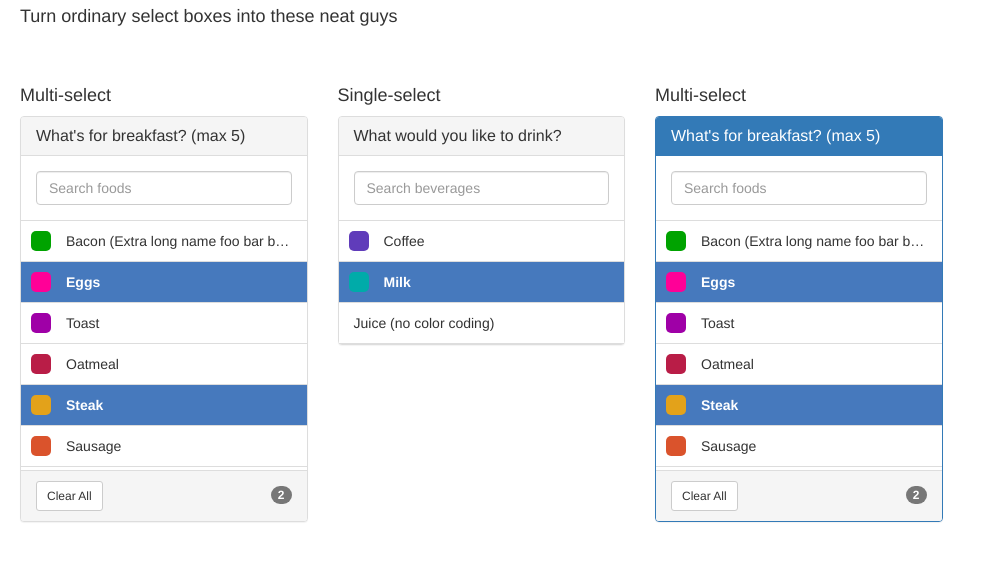
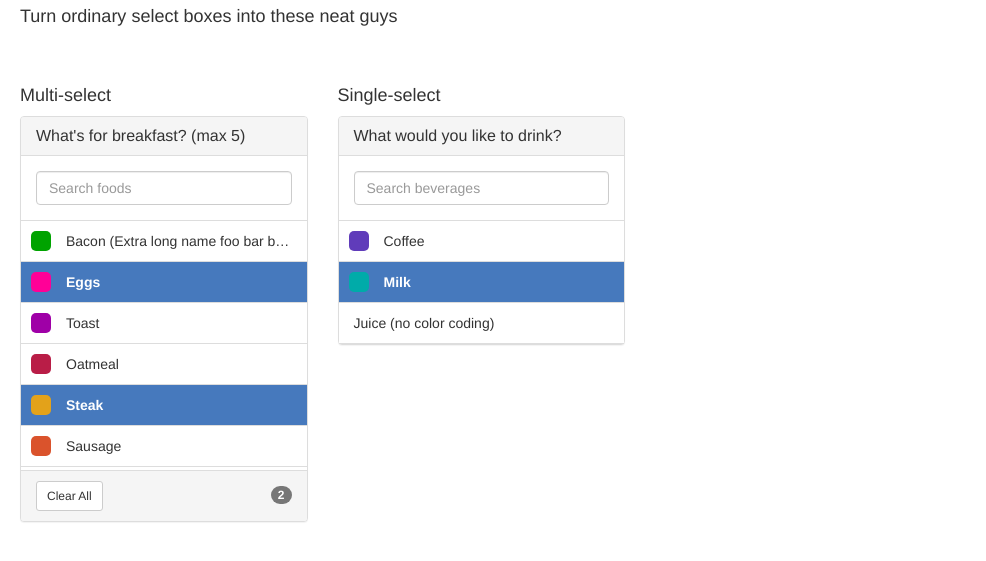
Before and after one commit to caseyWebb/selectr, a website: page demo/demo.html in a window 1280 px wide. Shown: the part 63-624 px from the top of the page, without its empty margins (0-986 px from the left). Drawn offline with nearby package versions, Linux system fonts and the light colour scheme.

Commit message:
Clean Repo

```diff
--- a/debug/selectr.css
+++ /dev/null
@@ -1,112 +0,0 @@
-.selectr {
-  margin: 0;
-  display: inline-block;
-  max-width: 100%;
-  -webkit-user-select: none;
-  -moz-user-select: none;
-  -ms-user-select: none;
-  user-select: none; }
-  .selectr *:not(input) {
-    -webkit-user-select: none;
-    -moz-user-select: none;
-    -ms-user-select: none;
-    user-select: none; }
-  .selectr .panel-heading {
-    cursor: default; }
-    .selectr .panel-heading.no-title {
-      padding: 0;
-      border-bottom: none; }
-  .selectr .panel-body {
-    position: relative; }
-  .selectr input::-ms-clear {
-    display: none;
-    width: 0;
-    height: 0; }
-  .selectr .clear-search {
-    position: absolute;
-    right: 25px;
-    top: 12px;
-    font-size: 28px;
-    font-weight: bold;
-    color: #333;
-    opacity: 0.8;
-    cursor: pointer; }
-    .selectr .clear-search:hover {
-      opacity: 1; }
-  .selectr .list-group {
-    overflow-x: hidden; }
-  .selectr .list-group-item {
-    padding: 0 !important;
-    overflow: hidden;
-    cursor: pointer; }
-    .selectr .list-group-item.selected {
-      background-color: #4679bd;
-      color: white;
-      font-weight: 700; }
-      .selectr .list-group-item.selected .add-remove {
-        -webkit-transform: rotate(0deg);
-        -ms-transform: rotate(0deg);
-        transform: rotate(0deg); }
-  .selectr.multi .list-group-item:hover .option-name {
-    margin-right: 50px;
-    border-right: 1px solid #ddd; }
-  .selectr.multi .list-group-item:hover .selected .option-name {
-    border-right: 1px solid white; }
-  .selectr.multi .list-group-item:hover .add-remove {
-    display: block; }
-  .selectr .option-name {
-    height: 100%;
-    padding: 10px 15px;
-    text-overflow: ellipsis;
-    white-space: nowrap;
-    overflow: hidden; }
-  .selectr .color-code {
-    width: 20px;
-    height: 20px;
-    margin: 10px;
-    margin-right: 0;
-    float: left;
-    border-radius: 5px; }
-    .selectr .color-code.no-color {
-      width: 0;
-      height: 0;
-      margin: 0; }
-  .selectr .add-remove {
-    -webkit-transform: rotate(45deg);
-    -ms-transform: rotate(45deg);
-    transform: rotate(45deg);
-    transition: -webkit-transform 0.2s linear;
-    transition: transform 0.2s linear;
-    opacity: 0.5;
-    display: none;
-    cursor: pointer;
-    font-family: "Helvetica Neue", Helvetica, Arial, sans-serif;
-    font-size: 24px;
-    font-weight: 900;
-    position: absolute;
-    right: 0px;
-    top: 0px;
-    width: 50px;
-    padding: 8px;
-    line-height: 24px;
-    text-align: center;
-    vertical-align: middle; }
-  .selectr .ctrl-key .add-remove, .selectr .add-remove:hover {
-    opacity: 0.8; }
-  .selectr .current-selection {
-    float: right;
-    margin-top: 5px;
-    cursor: default; }
-  .selectr.max-selection-reached li:not(.selected) .option-name {
-    margin-right: 0 !important;
-    border-right: none !important; }
-  .selectr.max-selection-reached li:not(.selected) .add-remove {
-    display: none !important; }
-  .selectr.max-selection-reached .current-selection {
-    background-color: #d9534f; }
-  .selectr .no-matching-options {
-    padding: 10px;
-    padding-top: 0;
-    text-align: center; }
-
-/*# sourceMappingURL=selectr.css.map */
--- a/debug/selectr.js
+++ /dev/null
@@ -1,270 +0,0 @@
-(function() {
-  var __bind = function(fn, me){ return function(){ return fn.apply(me, arguments); }; };
-
-  (function($, window) {
-    var Selectr;
-    Selectr = (function() {
-      Selectr.prototype.defaults = {
-        title: 'Select Options',
-        noMatchingOptionsText: 'No options found',
-        placeholder: 'Search',
-        resetText: 'Clear All',
-        width: '300px',
-        maxListHeight: '250px',
-        tooltipBreakpoint: 25,
-        maxSelection: Infinity,
-        panelStyle: 'default',
-        alwaysShowFooter: false
-      };
-
-      function Selectr(source, args) {
-        this.source = source;
-        this.args = args;
-        this.updateFooter = __bind(this.updateFooter, this);
-        this.deselectOption = __bind(this.deselectOption, this);
-        this.selectOption = __bind(this.selectOption, this);
-        this.triggerChange = __bind(this.triggerChange, this);
-        this.args = $.extend({}, this.defaults, this.args, this.source.data('selectr-opts'));
-        this.multi = this.source.prop('multiple');
-        this.createSelectr();
-        this.monitorSource();
-        this.selectrContainer.insertAfter(this.source);
-        this.selectrContainer = $(this.source.next());
-        this.bindEventListeners();
-        this.source.hide();
-      }
-
-      Selectr.prototype.createSelectr = function() {
-        this.selectrContainer = this.createContainer();
-        $('.list-group', this.selectrContainer).append(this.createOpts());
-        return this.updateFooter();
-      };
-
-      Selectr.prototype.createContainer = function() {
-        return $(document.createElement('div')).addClass("selectr panel panel-" + this.args.panelStyle + " " + (this.multi ? 'multi' : void 0)).css('width', this.args.width).html("<div class='panel-heading " + (this.args.title === '' ? "no-title" : void 0) + "'> <h4 class='panel-title'> " + this.args.title + " </h4> </div> <div class='panel-body'> <input class='form-control' placeholder='" + this.args.placeholder + "'> <span class='clear-search hidden'>&times;</span> </div> <ul class='list-group' style='max-height: " + this.args.maxListHeight + "'> </ul> <div class='no-matching-options hidden'> <strong>" + this.args.noMatchingOptionsText + "</strong> </div> <div class='panel-footer " + (!this.multi && !this.args.alwaysShowFooter ? 'hidden' : void 0) + "'> <button class='reset btn btn-sm btn-default'> " + this.args.resetText + " </button> " + (this.multi ? "<span class='current-selection badge'></span>" : '') + " </div>");
-      };
-
-      Selectr.prototype.createOpts = function() {
-        var opt, _i, _len, _ref, _results;
-        _ref = $('option', this.source);
-        _results = [];
-        for (_i = 0, _len = _ref.length; _i < _len; _i++) {
-          opt = _ref[_i];
-          _results.push($(document.createElement('li')).addClass("list-group-item " + (opt.selected ? 'selected' : void 0)).data('val', $(opt).val()).append($(document.createElement('div')).addClass("color-code " + (!$(opt).data('selectr-color') ? 'no-color' : void 0)).css('background-color', $(opt).data('selectr-color'))).append($(document.createElement('div')).text($(opt).text()).addClass('option-name').attr({
-            title: $(opt).text().length > this.args.tooltipBreakpoint ? $(opt).text() : ''
-          })).append($(document.createElement('div')).html('&times').addClass("add-remove " + (!this.multi ? 'hidden' : void 0))));
-        }
-        return _results;
-      };
-
-      Selectr.prototype.monitorSource = function() {
-        var observer, propertyObserver, sync;
-        sync = (function(_this) {
-          return function() {
-            var updatedList;
-            updatedList = $(document.createElement('ul')).addClass('list-group').css('max-height', _this.args.maxListHeight).append(_this.createOpts());
-            $('.list-group', _this.selectrContainer).replaceWith(updatedList);
-            _this.updateFooter();
-            return _this.bind;
-          };
-        })(this);
-        this.source.on('change', function(e) {
-          if (e.namespace !== 'selectr') {
-            return sync();
-          }
-        });
-
-        /*
-        In modern browsers, watch for changes to the source
-        element's options (think Angular/Knockout/etc. bound opts)
-        and update accordingly.
-
-        To observe changes to the options in legacy IE,
-        you'll have to manually trigger a change event
-        on the source element when the options change. Sorry.
-        I'm done wasting time on this.
-         */
-        observer = window.MutationObserver || window.WebKitMutationObserver || window.MozMutationObserver;
-        if (observer == null) {
-          return;
-        }
-        propertyObserver = new observer(function(mutations) {
-          return $.each(mutations, sync);
-        });
-        return propertyObserver.observe(this.source.get(0), {
-          attributes: false,
-          childList: true
-        });
-      };
-
-      Selectr.prototype.bindEventListeners = function() {
-        var addRemoveHandler, clearSearchHandler, ctrlKeyDownHandler, ctrlKeyUpHandler, deselect, listItemHandler, multi, resetOptsHandler, searchHandler, select, selectrContainer, source, triggerChange, updateFooter;
-        multi = this.multi;
-        selectrContainer = this.selectrContainer;
-        source = this.source;
-        select = this.selectOption;
-        deselect = this.deselectOption;
-        triggerChange = this.triggerChange;
-        updateFooter = this.updateFooter;
-        listItemHandler = function(e) {
-          var modifyCurrentSelection, _ref;
-          if (((_ref = e.originalEvent) != null ? _ref.detail : void 0) === 2) {
-            return;
-          }
-          modifyCurrentSelection = (e.ctrlKey || e.metaKey) && multi;
-          if ($(this).hasClass('selected') && (modifyCurrentSelection || $(this).siblings('.selected').length === 0) && multi) {
-            deselect(this);
-          } else {
-            select(modifyCurrentSelection, this);
-          }
-          e.stopPropagation();
-          return e.preventDefault();
-        };
-        addRemoveHandler = function(e) {
-          var opt;
-          if (e.originalEvent.detail && e.originalEvent.detail === 2) {
-            return;
-          }
-          opt = $(e.target).parents('.list-group-item');
-          if (opt.hasClass('selected')) {
-            deselect(opt);
-          } else {
-            select(true, opt);
-          }
-          e.stopPropagation();
-          return e.preventDefault();
-        };
-        searchHandler = function(e) {
-          var $clearSearchX, $noOptionsFoundMessage, escapedSearchTerm, noMatchingOptions;
-          escapedSearchTerm = new RegExp($(this).val().replace(/[\-\[\]\/\{\}\(\)\*\+\?\.\\\^\$\|]/g, "\\$&"), 'i');
-          noMatchingOptions = true;
-          $('.list-group-item', selectrContainer).each(function(index, option) {
-            if (!$(option).text().match(escapedSearchTerm)) {
-              $(option).addClass('hidden');
-            } else {
-              $(option).removeClass('hidden');
-              noMatchingOptions = false;
-            }
-          });
-          $clearSearchX = $('.clear-search', selectrContainer);
-          if ($(this).val().length > 0) {
-            $clearSearchX.removeClass('hidden');
-          } else {
-            $clearSearchX.addClass('hidden');
-          }
-          $noOptionsFoundMessage = $('.no-matching-options', selectrContainer);
-          if (noMatchingOptions) {
-            $noOptionsFoundMessage.removeClass('hidden');
-          } else {
-            $noOptionsFoundMessage.addClass('hidden');
-          }
-          e.stopPropagation();
-          return e.preventDefault();
-        };
-        clearSearchHandler = function(e) {
-          $(this).siblings('input').val('');
-          e.stopPropagation();
-          return e.preventDefault();
-        };
-        resetOptsHandler = function(e) {
-          selectrContainer.find('ul > li').removeClass('selected');
-          $('option', source).prop('selected', false);
-          triggerChange(source);
-          updateFooter();
-          e.stopPropagation();
-          return e.preventDefault();
-        };
-        ctrlKeyDownHandler = function(e) {
-          if (e.ctrlKey) {
-            return $('.list-group', selectrContainer).addClass('ctrl-key');
-          }
-        };
-        ctrlKeyUpHandler = function(e) {
-          if (!e.ctrlKey) {
-            return $('.list-group', selectrContainer).removeClass('ctrl-key');
-          }
-        };
-        $(selectrContainer).on('click', '.list-group-item', listItemHandler);
-        $(selectrContainer).on('click', '.add-remove', addRemoveHandler);
-        $(selectrContainer).on('click change keyup', '.form-control', searchHandler);
-        $(selectrContainer).on('click', '.clear-search', clearSearchHandler);
-        $(selectrContainer).on('click', '.reset', resetOptsHandler);
-        $(document).on('keydown', ctrlKeyDownHandler);
-        return $(document).on('keyup', ctrlKeyUpHandler);
-      };
-
-      Selectr.prototype.triggerChange = function() {
-        return this.source.trigger('change.selectr');
-      };
-
-      Selectr.prototype.selectOption = function(modifyCurrentSelection, opt) {
-        var sibling, _i, _len, _ref;
-        if (this.args.maxSelection <= $(opt).siblings('.selected').length && modifyCurrentSelection) {
-          return;
-        }
-        if (!modifyCurrentSelection) {
-          $('option', this.source).prop('selected', false);
-          _ref = $(opt).siblings();
-          for (_i = 0, _len = _ref.length; _i < _len; _i++) {
-            sibling = _ref[_i];
-            $(sibling).removeClass('selected');
-          }
-        }
-        $(opt).addClass('selected');
-        $("option[value=" + ($(opt).data('val')) + "]", this.source).prop('selected', true);
-        this.updateFooter();
-        return this.triggerChange();
-      };
-
-      Selectr.prototype.deselectOption = function(opt) {
-        this.selectrContainer.removeClass('max-selection-reached');
-        $(opt).removeClass('selected');
-        $("option[value=" + ($(opt).data('val')) + "]", this.source).prop('selected', false);
-        this.updateFooter();
-        return this.triggerChange();
-      };
-
-      Selectr.prototype.updateFooter = function() {
-        var $footer, count;
-        if (!this.multi) {
-          return;
-        }
-        count = $('option:selected', this.source).length;
-        $('.current-selection', this.selectrContainer).text(count > 0 ? count : '');
-        if (count === this.args.maxSelection) {
-          this.selectrContainer.addClass('max-selection-reached');
-        } else {
-          this.selectrContainer.removeClass('max-selection-reached');
-        }
-        if (this.args.alwaysShowFooter) {
-          return;
-        }
-        $footer = $('.panel-footer', this.selectrContainer);
-        if (count === 0) {
-          return $footer.addClass('hidden');
-        } else {
-          return $footer.removeClass('hidden');
-        }
-      };
-
-      return Selectr;
-
-    })();
-    return $.fn.extend({
-      selectr: function(args) {
-        return this.each(function() {
-          var $el;
-          $el = $(this);
-          if ($el.data('selectr-initialized')) {
-            return;
-          }
-          new Selectr($el, args);
-          return $el.data('selectr-initialized', true);
-        });
-      }
-    });
-  })(jQuery, this);
-
-}).call(this);
-
-//# sourceMappingURL=selectr.js.map
--- a/debug/selectrPolyfill.css
+++ /dev/null
@@ -1,94 +0,0 @@
-.selectr {
-  margin-bottom: 20px;
-  background-color: #fff;
-  border: 1px solid #ddd;
-  border-radius: 4px;
-  box-shadow: 0 1px 1px rgba(0, 0, 0, 0.05); }
-  .selectr * {
-    -moz-box-sizing: border-box;
-    box-sizing: border-box; }
-  .selectr .hidden {
-    display: none !important; }
-  .selectr .panel-heading {
-    color: #333;
-    background-color: #f5f5f5;
-    border-color: #ddd;
-    padding: 10px 15px;
-    border-bottom: 1px solid transparent;
-    border-top-right-radius: 3px;
-    border-top-left-radius: 3px; }
-  .selectr .panel-title {
-    margin-top: 0;
-    margin-bottom: 0;
-    font-size: 16px;
-    color: inherit; }
-  .selectr .panel-body {
-    padding: 15px; }
-  .selectr .form-control {
-    display: block;
-    width: 100%;
-    height: 34px;
-    padding: 6px 12px;
-    font-size: 14px;
-    line-height: 1.42857143;
-    color: #555;
-    background-color: #fff;
-    background-image: none;
-    border: 1px solid #ccc;
-    border-radius: 4px;
-    box-shadow: inset 0 1px 1px rgba(0, 0, 0, 0.075);
-    transition: border-color ease-in-out .15s,box-shadow ease-in-out .15s; }
-  .selectr .list-group {
-    margin: 0;
-    padding: 0; }
-  .selectr .list-group-item {
-    border-width: 1px 0;
-    border-radius: 0;
-    position: relative;
-    display: block;
-    padding: 10px 15px;
-    margin-bottom: -1px;
-    background-color: #fff;
-    border: 1px solid #ddd; }
-  .selectr .panel-footer {
-    padding: 10px 15px;
-    background-color: #f5f5f5;
-    border-top: 1px solid #ddd;
-    border-bottom-right-radius: 3px;
-    border-bottom-left-radius: 3px; }
-  .selectr .btn {
-    display: inline-block;
-    margin-bottom: 0;
-    font-weight: 400;
-    text-align: center;
-    vertical-align: middle;
-    cursor: pointer;
-    background-image: none;
-    border: 1px solid transparent;
-    white-space: nowrap;
-    padding: 6px 12px;
-    font-size: 14px;
-    line-height: 1.42857143;
-    border-radius: 4px;
-    -webkit-user-select: none;
-    -moz-user-select: none;
-    -ms-user-select: none;
-    user-select: none;
-    color: #333;
-    background-color: #fff;
-    border-color: #ccc; }
-  .selectr .badge {
-    display: inline-block;
-    min-width: 10px;
-    padding: 3px 7px;
-    font-size: 12px;
-    font-weight: 700;
-    color: #fff;
-    line-height: 1;
-    vertical-align: baseline;
-    white-space: nowrap;
-    text-align: center;
-    background-color: #999;
-    border-radius: 10px; }
-
-/*# sourceMappingURL=selectrPolyfill.css.map */
--- a/demo/demo.html
+++ b/demo/demo.html
@@ -4,11 +4,11 @@
         <meta charset="UTF-8">
         <title>selectr demo</title>
 
-        <link rel="stylesheet" href="../debug/selectr.css">
+        <link rel="stylesheet" href="../dist/selectr.min.css">
         <link rel="stylesheet" href="http://netdna.bootstrapcdn.com/bootstrap/3.1.1/css/bootstrap.min.css">
 
         <script src="http://cdnjs.cloudflare.com/ajax/libs/jquery/2.1.0/jquery.min.js"></script>
-        <script src="../debug/selectr.js"></script>
+        <script src="../dist/selectr.min.js"></script>
 
         <script>
             $(document).ready(function () {
@@ -49,19 +49,6 @@
                     <option value="juice">Juice (no color coding)</option>
                 </select>
             </div>
-			<div class="col-sm-3">
-                <h4>Multi-select</h4>
-                <!-- Using data attributes -->
-                <select name="foods" data-selectr-opts='{ "title": "What&#39;s for breakfast? (max 5)", "placeholder": "Search foods", "maxSelection": 5, "alwaysShowFooter": true, "panelStyle":"primary" }'  multiple>
-                    <option data-selectr-color="rgb(0, 163, 0)" value="bacon">Bacon (Extra long name foo bar baz quz)</option>
-                    <option data-selectr-color="rgb(255, 0, 151)" value="eggs" selected>Eggs</option>
-                    <option data-selectr-color="rgb(159, 0, 167)" value="toast">Toast</option>
-                    <option data-selectr-color="rgb(185, 29, 71)" value="oatmeal">Oatmeal</option>
-                    <option data-selectr-color="rgb(227, 162, 26)" value="steak" selected>Steak</option>
-                    <option data-selectr-color="rgb(218, 83, 44)" value="sausage">Sausage</option>
-                    <option data-selectr-color="rgb(45, 137, 239)" value="fruit">Fresh Fruit</option>
-                </select>
-            </div>
         </div>
 
     </body>
```
Also changed, not shown: Gruntfile.js (+7 -7 lines), 4 other files.
